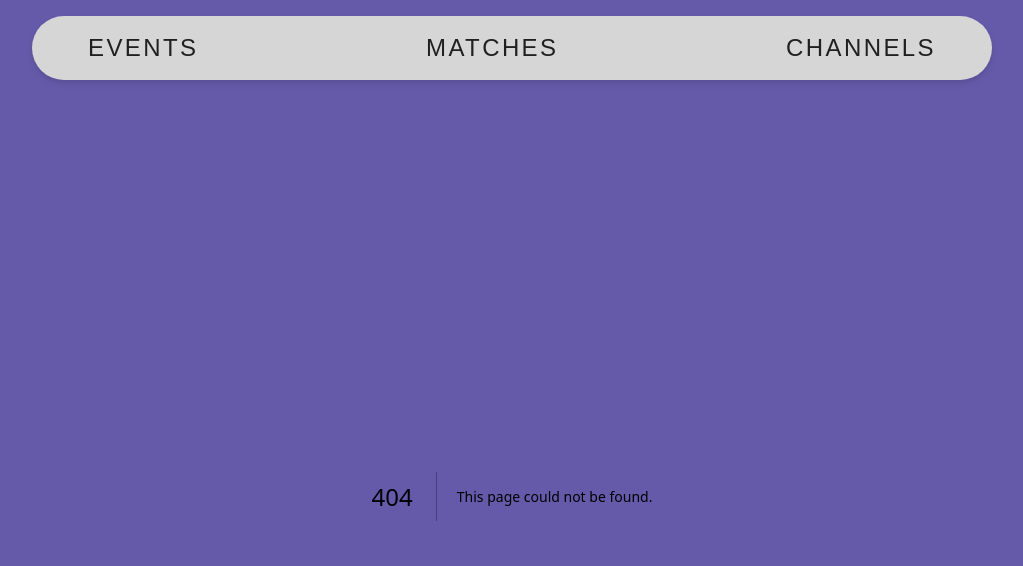
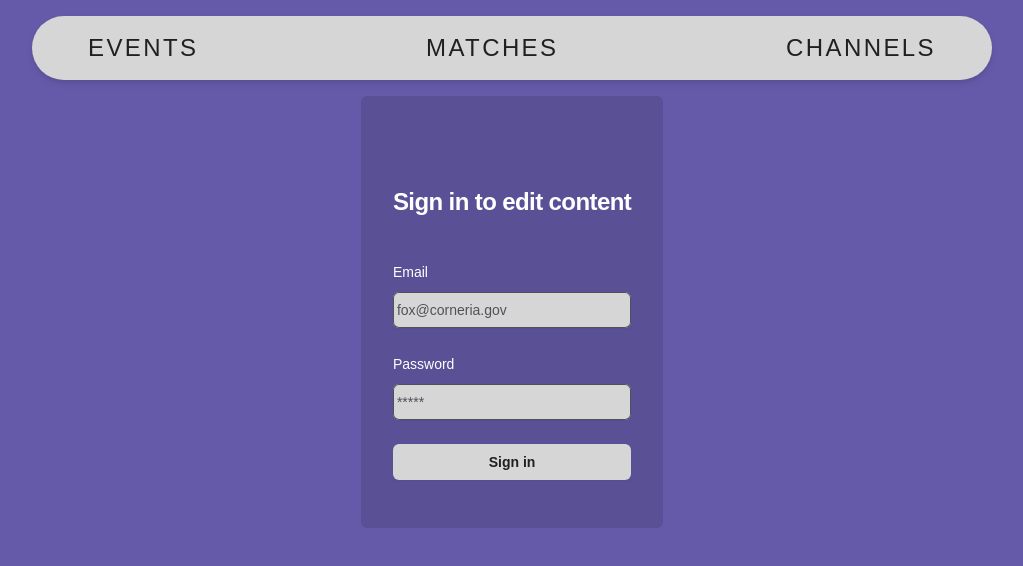
Before and after one commit to dalyn-lambert/Local-Legends, a Next.js app: page /signin in a window 1280 px wide. Before the commit this address had no page. Shown: the top 566 px of the page, without its empty margins (128-1151 px from the left). Built offline with nearby package versions, Linux system fonts and the light colour scheme.

Commit message:
created sign in page

```diff
--- /dev/null
+++ b/app/signin/page.tsx
@@ -0,0 +1,60 @@
+export default function SignIn() {
+  return (
+    <>
+      <div className='flex min-h-full flex-1 flex-col justify-center px-6 py-12 lg:px-8 bg-dk-purple rounded-md'>
+        <div className='sm:mx-auto sm:w-full sm:max-w-sm'>
+          <h2 className='mt-10 text-center text-2xl font-bold leading-9 tracking-tight text-white'>
+            Sign in to edit content
+          </h2>
+        </div>
+        <div className='mt-10 sm:mx-auto sm:w-full sm:max-w-sm'>
+          <form className='space-y-6' action='#' method='POST'>
+            <div>
+              <label htmlFor='email' className='block text-sm font-medium leading-6 text-white'>
+                Email
+              </label>
+              <div className='mt-2'>
+                <input
+                  id='email'
+                  name='email'
+                  type='email'
+                  autoComplete='email'
+                  placeholder='fox@corneria.gov'
+                  required
+                  className='block w-full rounded-md border-0 py-1.5 pl-1 bg-lt-gray text-white shadow-sm ring-1 ring-inset ring-dk-gray placeholder:text-dk-gray focus:ring-2 focus:ring-inset focus:ring-dk-purple sm:text-sm sm:leading-6'
+                />
+              </div>
+            </div>
+
+            <div>
+              <label htmlFor='password' className='block text-sm font-medium leading-6 text-white'>
+                Password
+              </label>
+
+              <div className='mt-2'>
+                <input
+                  id='password'
+                  name='password'
+                  type='password'
+                  autoComplete='current-password'
+                  placeholder='*****'
+                  required
+                  className='block w-full rounded-md border-0 pl-1 py-1.5 bg-lt-gray text-white shadow-sm ring-1 ring-inset ring-dk-gray placeholder:text-dk-gray focus:ring-2 focus:ring-inset focus:ring-dk-purple sm:text-sm sm:leading-6'
+                />
+              </div>
+            </div>
+
+            <div>
+              <button
+                type='submit'
+                className='flex w-full justify-center rounded-md bg-lt-gray px-3 py-1.5 text-sm font-semibold leading-6 text-black shadow-sm hover:bg-md-gray focus-visible:outline focus-visible:outline-2 focus-visible:outline-offset-2 focus-visible:outline-white'
+              >
+                Sign in
+              </button>
+            </div>
+          </form>
+        </div>
+      </div>
+    </>
+  );
+}
```
Also changed, not shown: public/assets/melee-disc.png (added).
